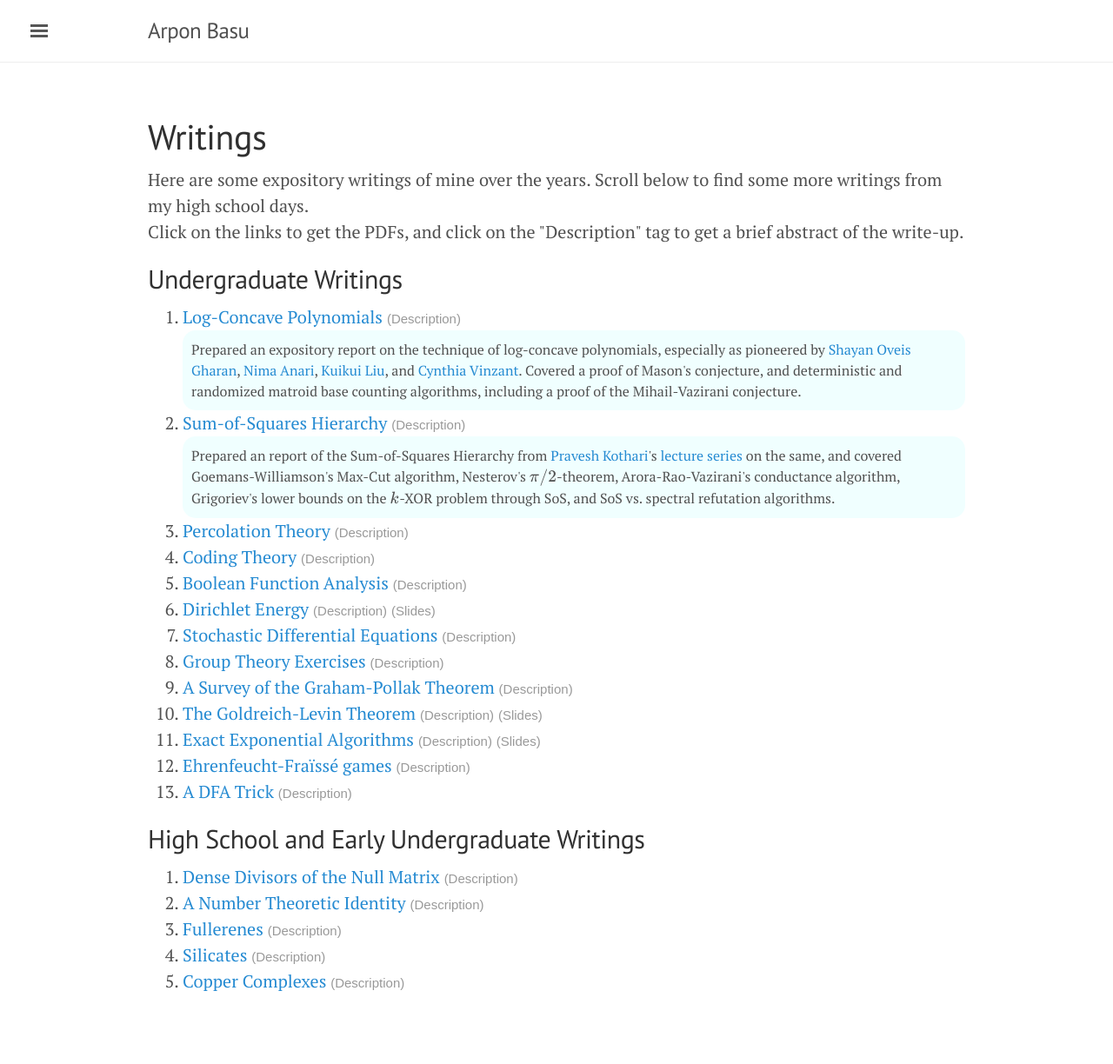
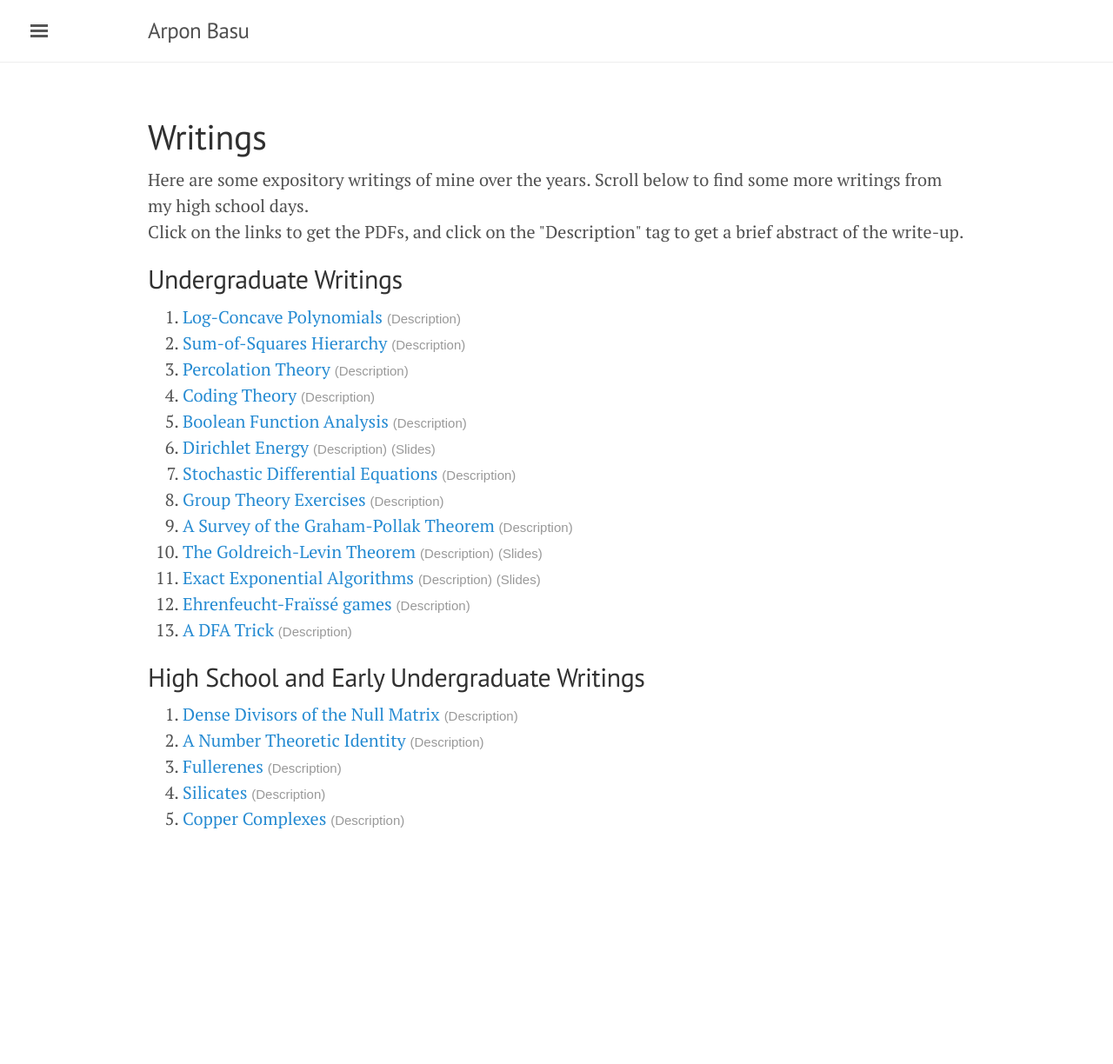
Before and after one commit to rugiarindam/rugiarindam.github.io, a Jekyll site: the page built from notes.html, in a window 1280 px wide. Shown: the whole page at 87% size. Built offline with Jekyll 4.4.1, drawn with Linux system fonts in a browser that asks for light colours; nearby versions of some CDN libraries; after the commit the page ends 1037 px from its top, so only the background shows below that.

Commit message:
new feature

```diff
--- a/notes.html
+++ b/notes.html
@@ -9,13 +9,13 @@ Click on the links to get the PDFs, and click on the "Description" tag to get a
 <ol type="1">
     <li>
         <a href="./Expository_Writings/log_concave_polynomials.pdf" target="_blank">Log-Concave Polynomials</a> <a style="cursor: pointer;" onclick='myFunction("log-conc_desc")'><span style="font-family: sans-serif, 'Open Sans';color: #999;font-size: 15px;">(Description)</span></a><br>
-        <div style="border-radius:15px;-webkit-border-radius:15px;-moz-border-radius:15px;width:100%;float:center;font-size:medium;background-color:#f0ffff;margin-left:0;padding:10px;text-align:left;" id="log-conc_desc">
+        <div style="border-radius:15px;-webkit-border-radius:15px;-moz-border-radius:15px;width:100%;float:center;display:none;font-size:medium;background-color:#f0ffff;margin-left:0;padding:10px;text-align:left;" id="log-conc_desc">
             Prepared an expository report on the technique of log-concave polynomials, especially as pioneered by <a href="https://homes.cs.washington.edu/~shayan/" target="_blank">Shayan Oveis Gharan</a>, <a href="https://nimaanari.com/" target="_blank">Nima Anari</a>, <a href="https://dblp.org/pid/230/3619.html" target="_blank">Kuikui Liu</a>, and <a href="https://sites.math.washington.edu/~vinzant/" target="_blank">Cynthia Vinzant</a>. Covered a proof of Mason's conjecture, and deterministic and randomized matroid base counting algorithms, including a proof of the Mihail-Vazirani conjecture.
         </div>
     </li>
     <li>
         <a href="./Expository_Writings/SoS.pdf" target="_blank">Sum-of-Squares Hierarchy</a> <a style="cursor: pointer;" onclick='myFunction("sos_desc")'><span style="font-family: sans-serif, 'Open Sans';color: #999;font-size: 15px;">(Description)</span></a><br>
-        <div style="border-radius:15px;-webkit-border-radius:15px;-moz-border-radius:15px;width:100%;float:center;font-size:medium;background-color:#f0ffff;margin-left:0;padding:10px;text-align:left;" id="sos_desc">
+        <div style="border-radius:15px;-webkit-border-radius:15px;-moz-border-radius:15px;width:100%;float:center;display:none;font-size:medium;background-color:#f0ffff;margin-left:0;padding:10px;text-align:left;" id="sos_desc">
             Prepared an report of the Sum-of-Squares Hierarchy from <a href="http://www.cs.cmu.edu/~praveshk/" target="_blank">Pravesh Kothari</a>'s <a href="https://www.youtube.com/playlist?list=PL3NB_Sd9CrX-6CeApf12demgpe2PO4k8c" target="_blank">lecture series</a> on the same, and covered Goemans-Williamson's Max-Cut algorithm, Nesterov's $\pi/2$-theorem, Arora-Rao-Vazirani's conductance algorithm, Grigoriev's lower bounds on the $k$-XOR problem through SoS, and SoS vs. spectral refutation algorithms.
         </div>
     </li>
```
